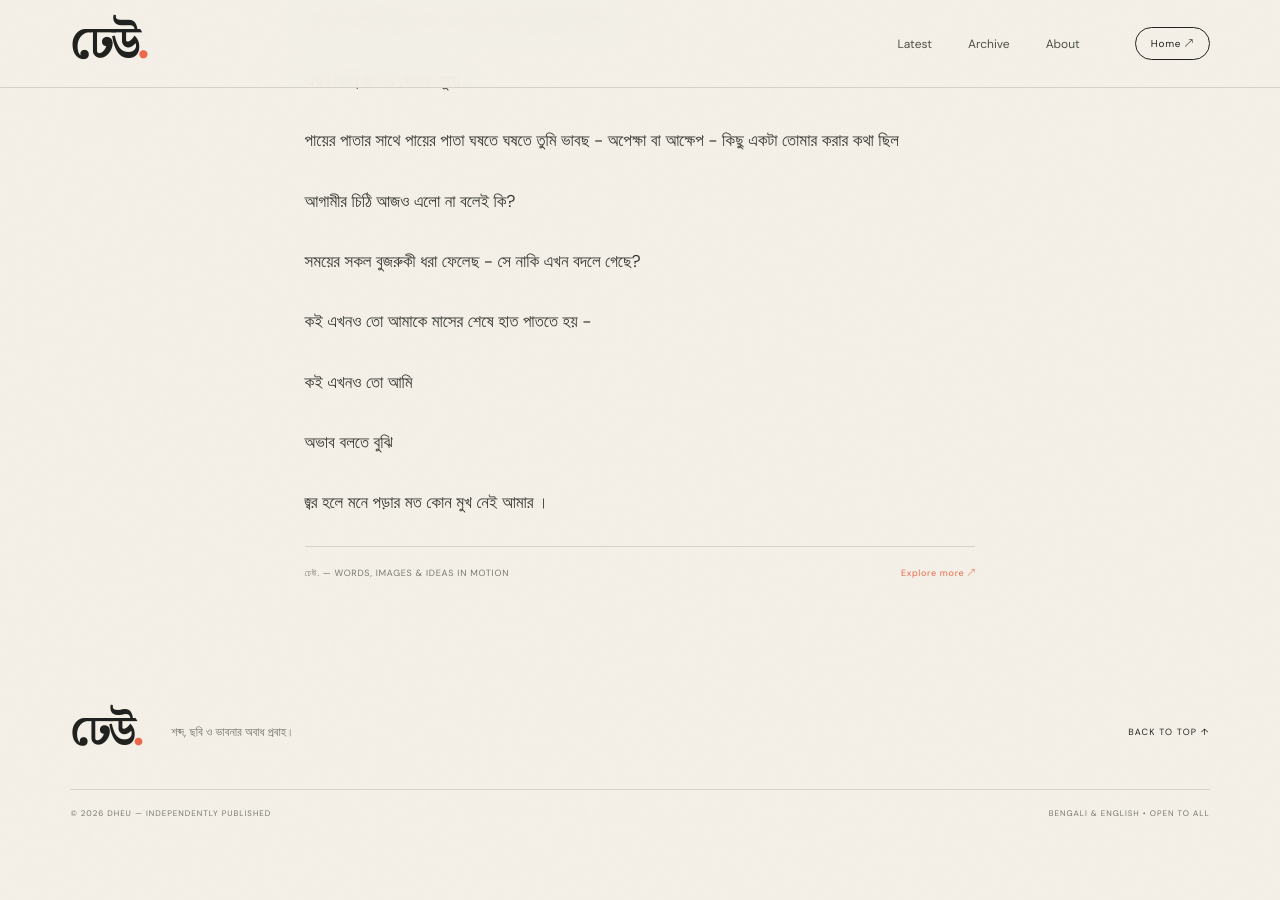
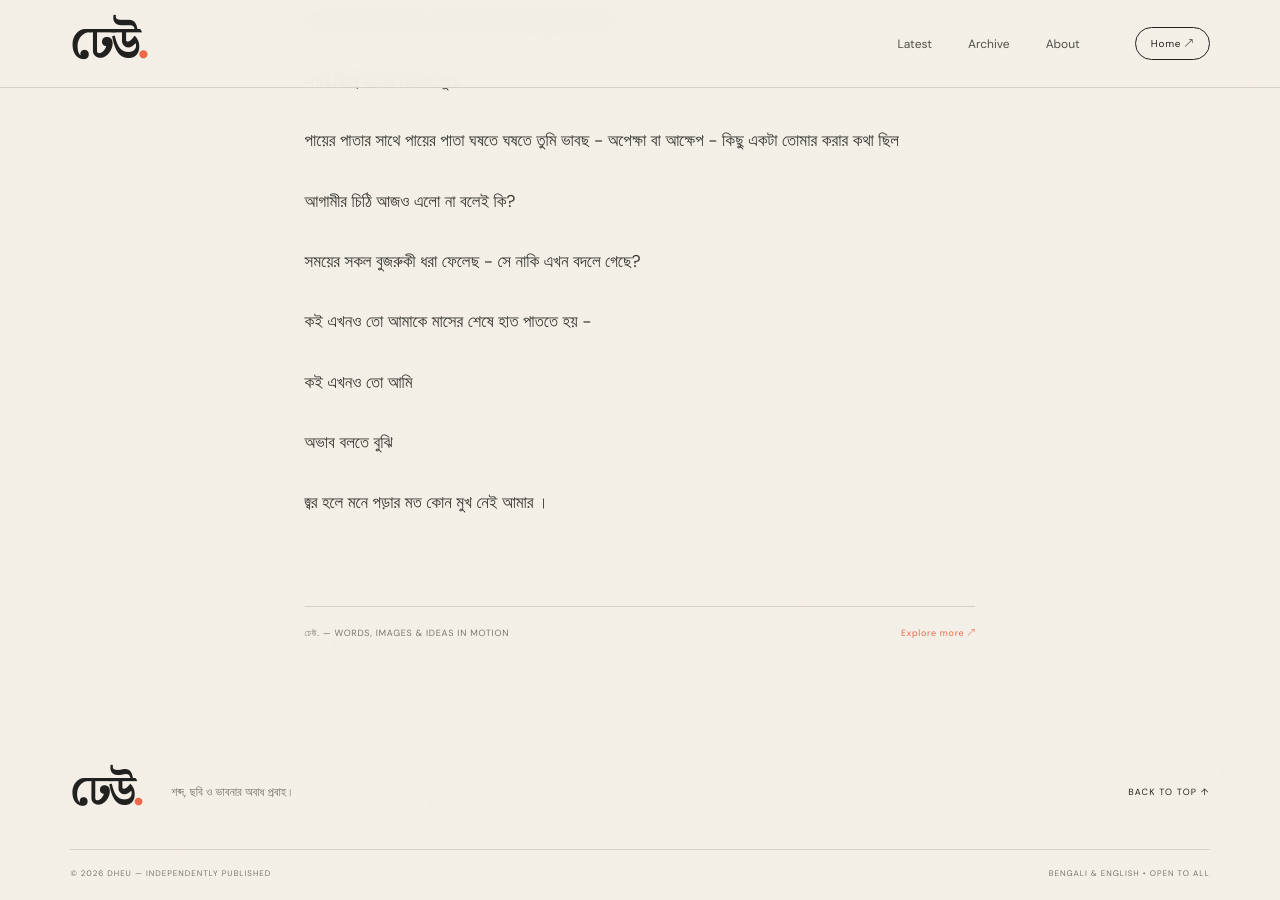
Before and after one commit to Dheu50/DHEU, a Jekyll site: the page built from content/_publications/Arpita.md, in a window 1280 px wide and 900 px high, scrolled down 862 px. Built offline with Jekyll 4.4.1, drawn with Linux system fonts in a browser that asks for light colours; some web fonts are replaced; before the commit the page ends 1702 px from its top, so only the background shows below that.

Commit message:
Update content/_publications/Arpita.md (via Pages CMS)

```diff
--- a/content/_publications/Arpita.md
+++ b/content/_publications/Arpita.md
@@ -33,7 +34,6 @@ featured: false
 
 
 
-
 সময়ের সকল বুজরুকী ধরা ফেলেছ - সে নাকি এখন বদলে গেছে?
 
 কই এখনও তো আমাকে মাসের শেষে হাত পাততে হয় -
@@ -43,3 +43,7 @@ featured: false
 অভাব বলতে বুঝি
 
 জ্বর হলে মনে পড়ার মত কোন মুখ নেই আমার ।
+
+
+
+&nbsp;
```
Also changed, not shown: other parts of content/_publications/Arpita.md (+1 -0 lines).
